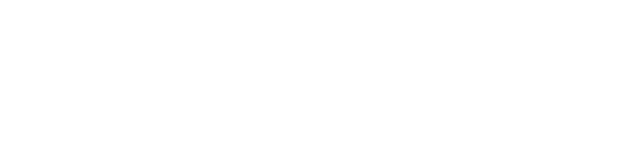
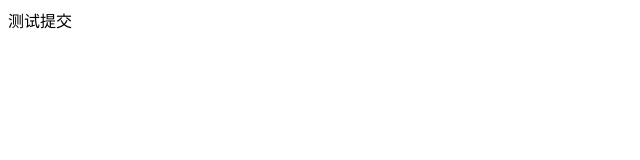
Before and after one commit to chizizhixin/demoblog, a website: page blog/web/index.html in a window 1280 px wide. Shown: the whole page, without its empty margins (0-640 px from the left). Drawn offline with Linux system fonts and the light colour scheme.

Commit message:
Initial commit

```diff
--- a/blog/web/index.html
+++ b/blog/web/index.html
@@ -6,5 +6,7 @@
 </head>
 <body>
 
+<span>测试提交</span>
+
 </body>
 </html>
```
